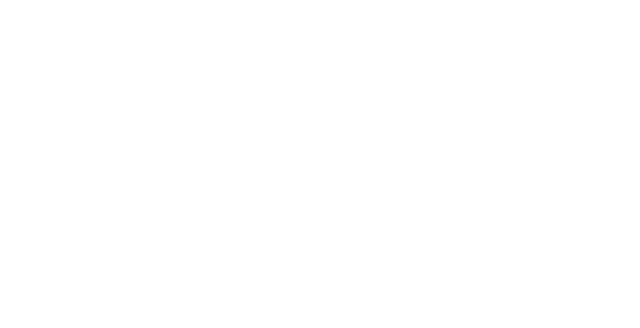
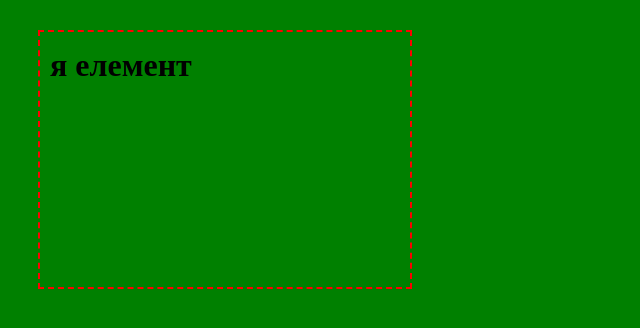
Before and after one commit to stasiv23/HW-11, a plain HTML site: page index.html in a window 1280 px wide. Shown: the whole page, without its empty margins (0-640 px from the left). Drawn offline with Linux system fonts and the light colour scheme.

Commit message:
застрилізував елемент

```diff
--- a/index.html
+++ b/index.html
@@ -1 +1,12 @@
-<p></p>
+<!DOCTYPE html>
+<html lang="en">
+<head>
+    <meta charset="UTF-8">
+    <meta name="viewport" content="width=device-width, initial-scale=1.0">
+    <title>Document</title>
+    <link rel="stylesheet" href="style.css">
+</head>
+<body>
+    <h1>я елемент</h1>
+</body>
+</html>
--- /dev/null
+++ b/style.css
@@ -0,0 +1,10 @@
+h1{
+    width: 350px;
+    height: 220px;
+    padding: 15px 10px 20px 10px;
+    margin: 30px;
+    border: 2px dashed red ;
+}
+body{
+    background-color:green;
+}
```
